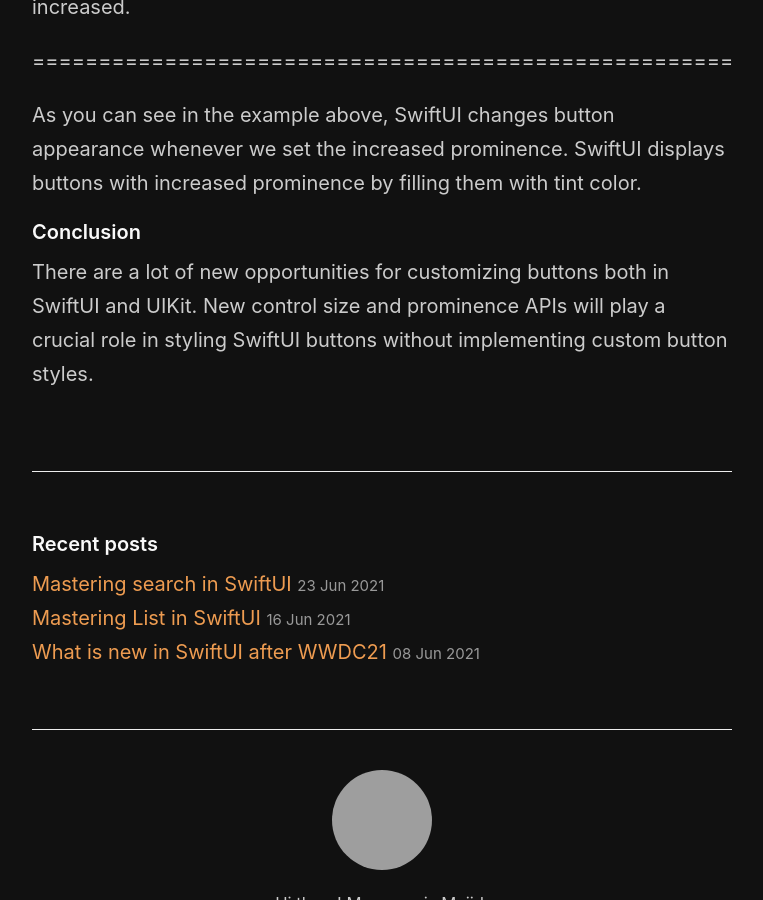
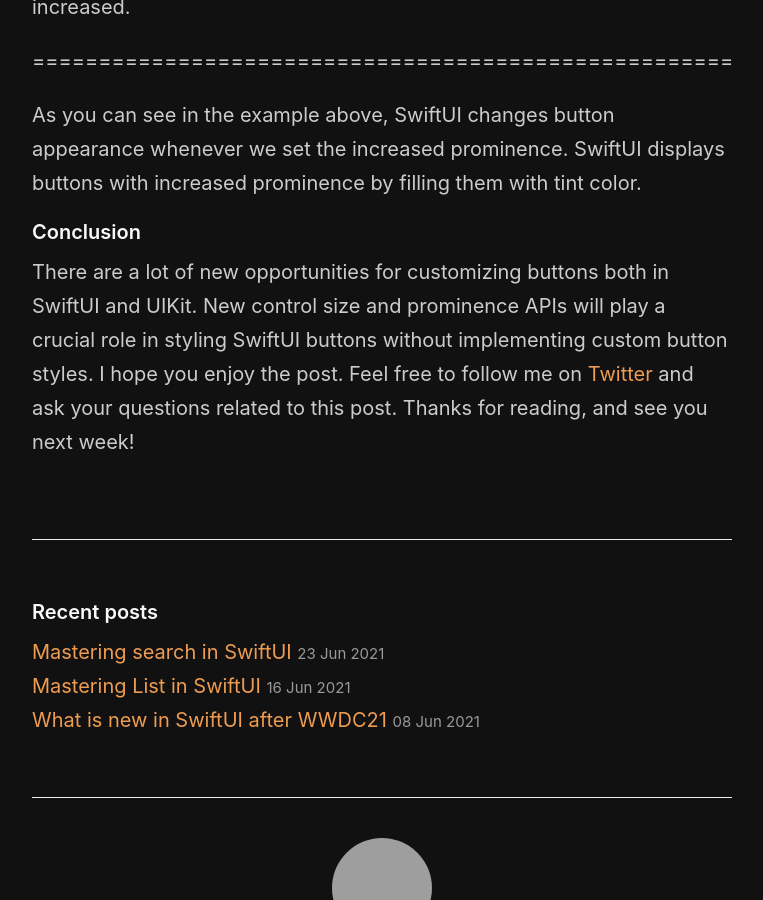
Before and after one commit to mecid/mecid.github.io, a Jekyll site: the page built from _posts/2021-06-30-the-many-faces-of-buttons-in-swiftui.md, in a window 1280 px wide and 900 px high, scrolled down 1979 px, cut to the strip 0-900 px from the top of the window. Shown: the whole strip, without its empty margins (258-1021 px from the left). Built offline with Jekyll 4.4.1, drawn with Linux system fonts in a browser that asks for light colours; grey boxes are pictures that could not be loaded.

Commit message:
conclusion in buttons post improved

```diff
--- a/_posts/2021-06-30-the-many-faces-of-buttons-in-swiftui.md
+++ b/_posts/2021-06-30-the-many-faces-of-buttons-in-swiftui.md
@@ -43,4 +43,4 @@
 As you can see in the example above, SwiftUI changes button appearance whenever we set the increased prominence. SwiftUI displays buttons with increased prominence by filling them with tint color.
 
 #### Conclusion
-There are a lot of new opportunities for customizing buttons both in SwiftUI and UIKit. New control size and prominence APIs will play a crucial role in styling SwiftUI buttons without implementing custom button styles.
+There are a lot of new opportunities for customizing buttons both in SwiftUI and UIKit. New control size and prominence APIs will play a crucial role in styling SwiftUI buttons without implementing custom button styles. I hope you enjoy the post. Feel free to follow me on [Twitter](https://twitter.com/mecid) and ask your questions related to this post. Thanks for reading, and see you next week!
```
